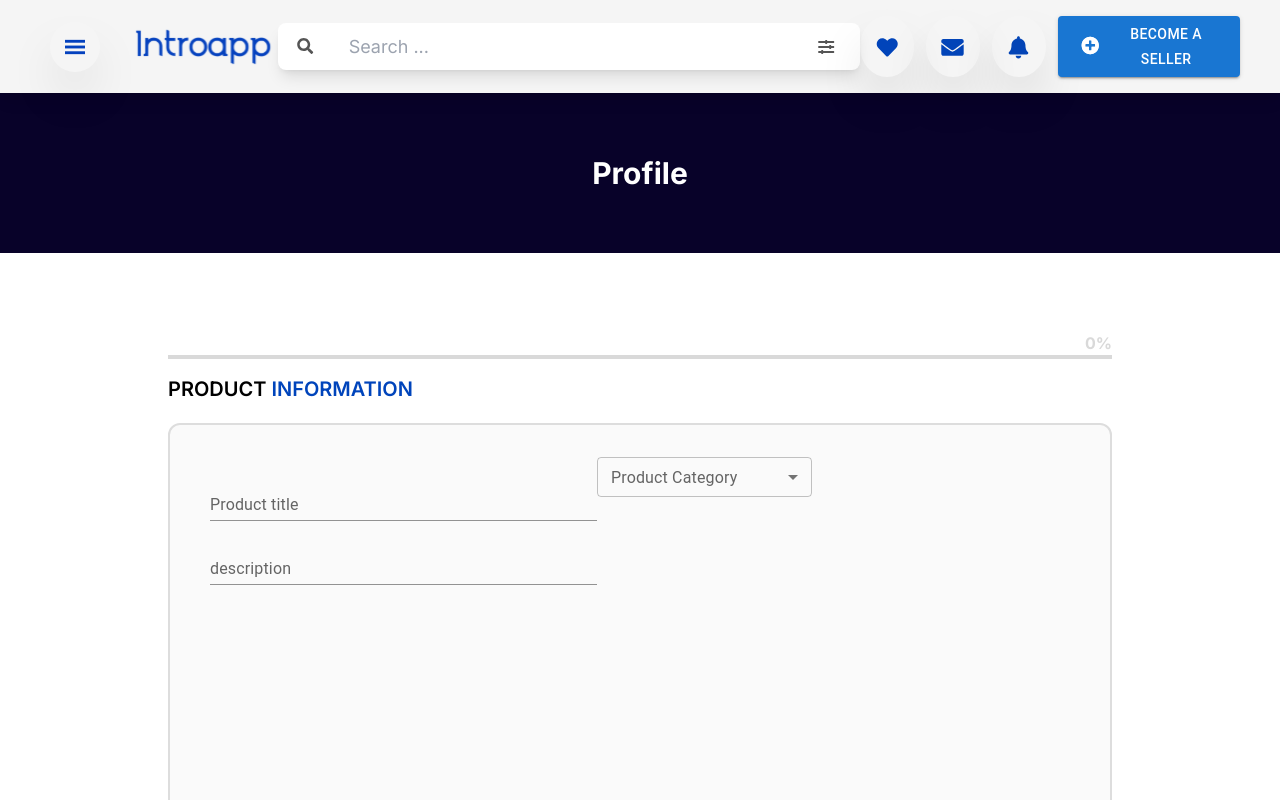
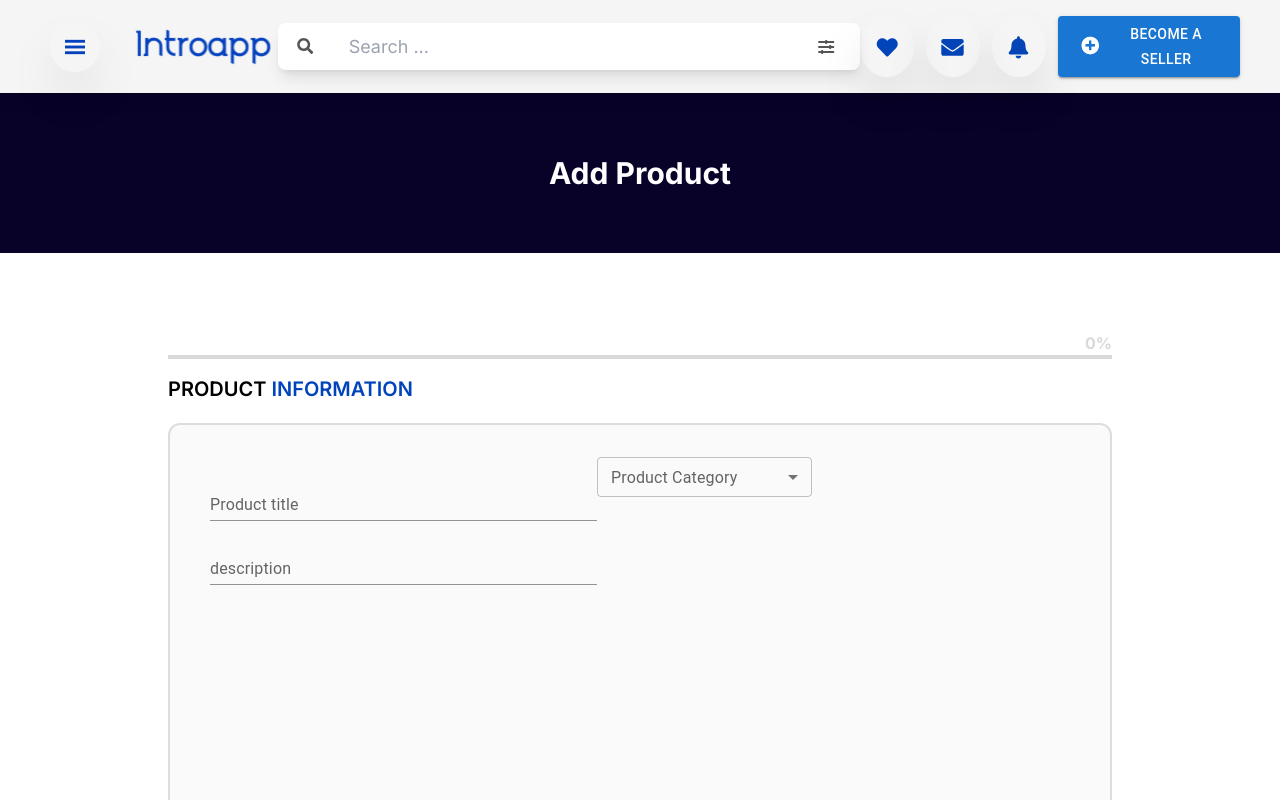
Before and after one commit to nitinshukla413/Intro-x-app, a Next.js app: page /add-product in a window 1280 px wide. Shown: the top 800 px of the page. Built offline with nearby package versions, Linux system fonts and the light colour scheme.

Commit message:
adding greg

```diff
--- a/src/app/add-product/page.tsx
+++ b/src/app/add-product/page.tsx
@@ -83,7 +83,9 @@ const AddProduct = () => {
               Your listing is in review, it will be live shortly.
             </p>
             <PrimaryBtn
-              handleClick={() => {}}
+              handleClick={() => {
+                router.push('/')
+              }}
               title="Explore more"
             ></PrimaryBtn>
           </div>
@@ -93,7 +95,7 @@ const AddProduct = () => {
   return (
     <div className="flex flex-col justify-center items-center">
       <HeaderBand
-        title={activeStep < 2 ? "Profile" : "Bussiness Profile"}
+        title={"Add Product"}
       ></HeaderBand>
       <Wrapper >
         <div className="flex justify-center px-10  items-center ">
--- a/src/app/business-profile/page.tsx
+++ b/src/app/business-profile/page.tsx
@@ -200,7 +200,10 @@ const BusinessProfile = () => {
               with you shortly
             </p>
             <PrimaryBtn
-              handleClick={() => {}}
+              handleClick={() => {
+                router.push('/')
+
+              }}
               title="Explore more"
             ></PrimaryBtn>
           </div>
```
